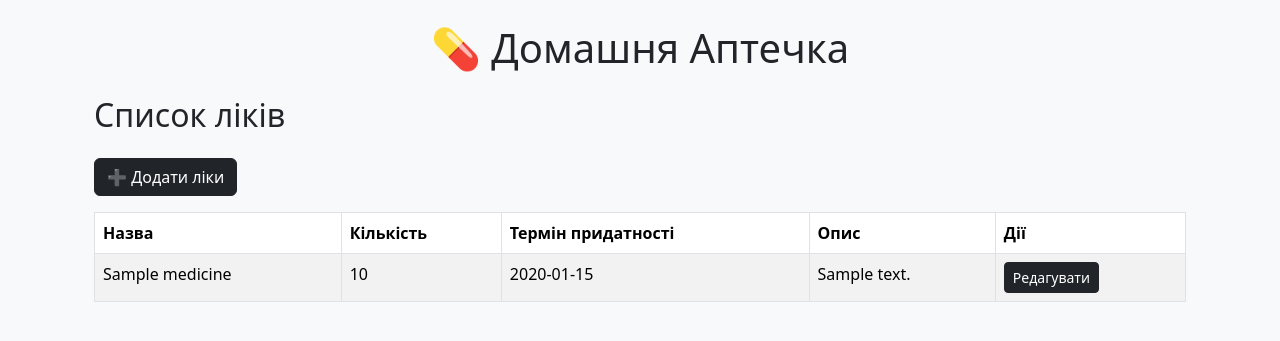
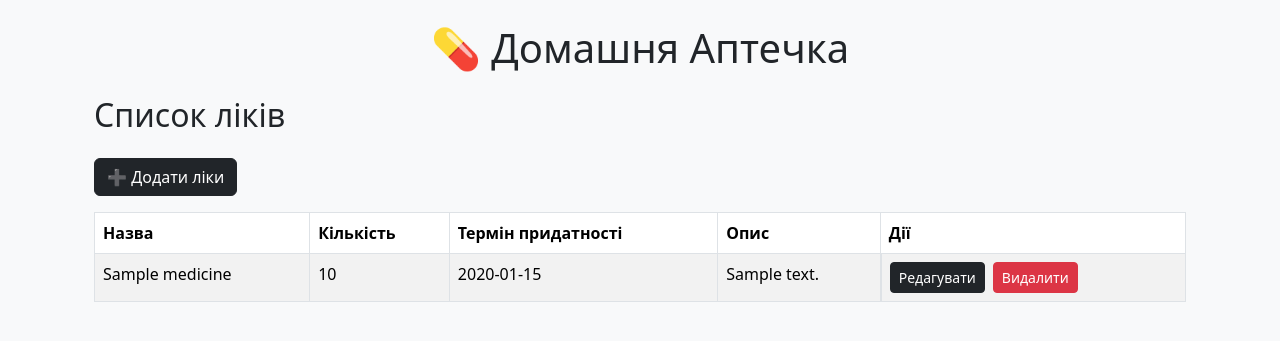
Before and after one commit to Lavender7faded/first-aid_kit, a Flask app: page /ui/medicines in a window 1280 px wide. Shown: the top 341 px of the page. Run offline with Flask 3, Linux system fonts and the light colour scheme; tables that the repository leaves empty hold one stand-in row (values such as "Sample post").

Commit message:
Added delete button to list_medicens.html

```diff
--- a/templates/list_medicines.html
+++ b/templates/list_medicines.html
@@ -27,8 +27,11 @@
         <td>{{ med.quantity }}</td>
         <td>{{ med.expiration_date.strftime('%Y-%m-%d') }}</td>
         <td>{{ med.description or '-' }}</td>
-        <td>
-          <a href="/ui/edit/{{ med.id }}" class="btn btn-sm btn-dark">Редагувати</a>
+        <td class="d-flex gap-2">
+            <a href="/ui/edit/{{ med.id }}" class="btn btn-dark btn-sm">Редагувати</a>
+            <form method="POST" action="/ui/delete/{{ med.id }}" onsubmit="return confirm('Ви впевнені, що хочете видалити ці ліки?');">
+              <button type="submit" class="btn btn-danger btn-sm">Видалити</button>
+            </form>
         </td>
       </tr>
       {% endfor %}
```
